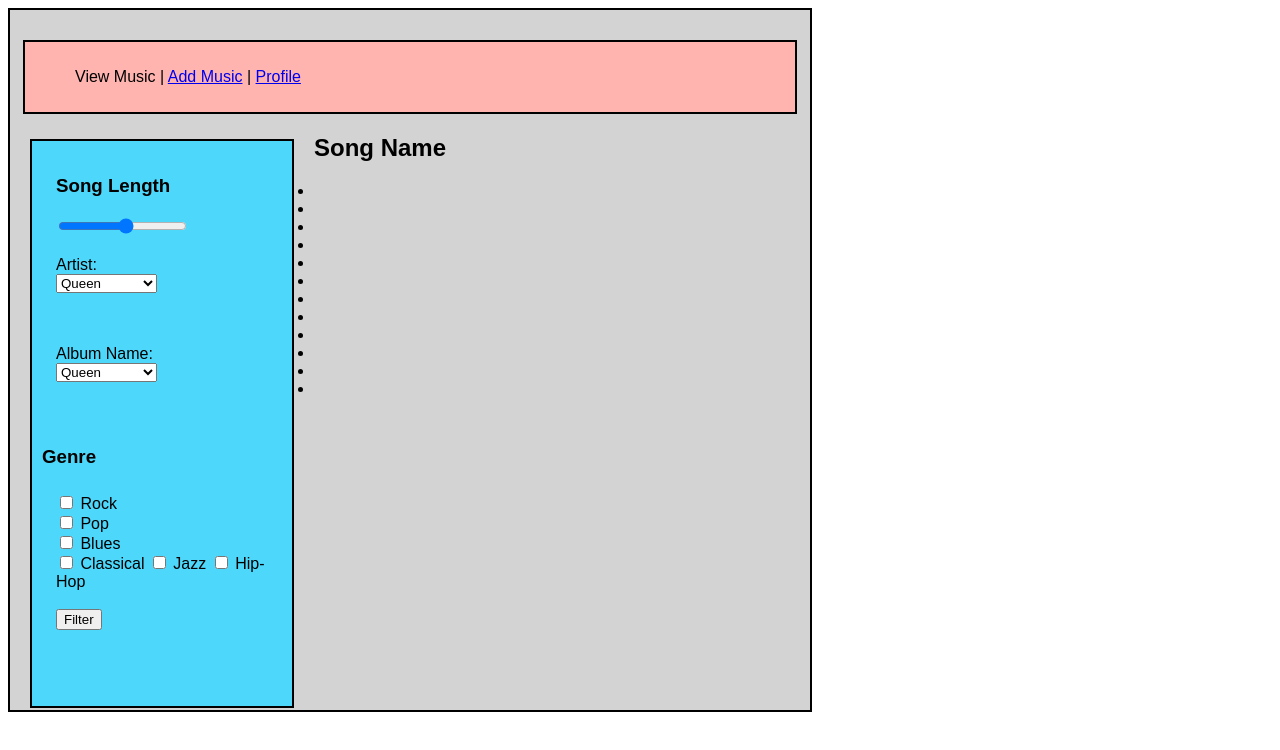
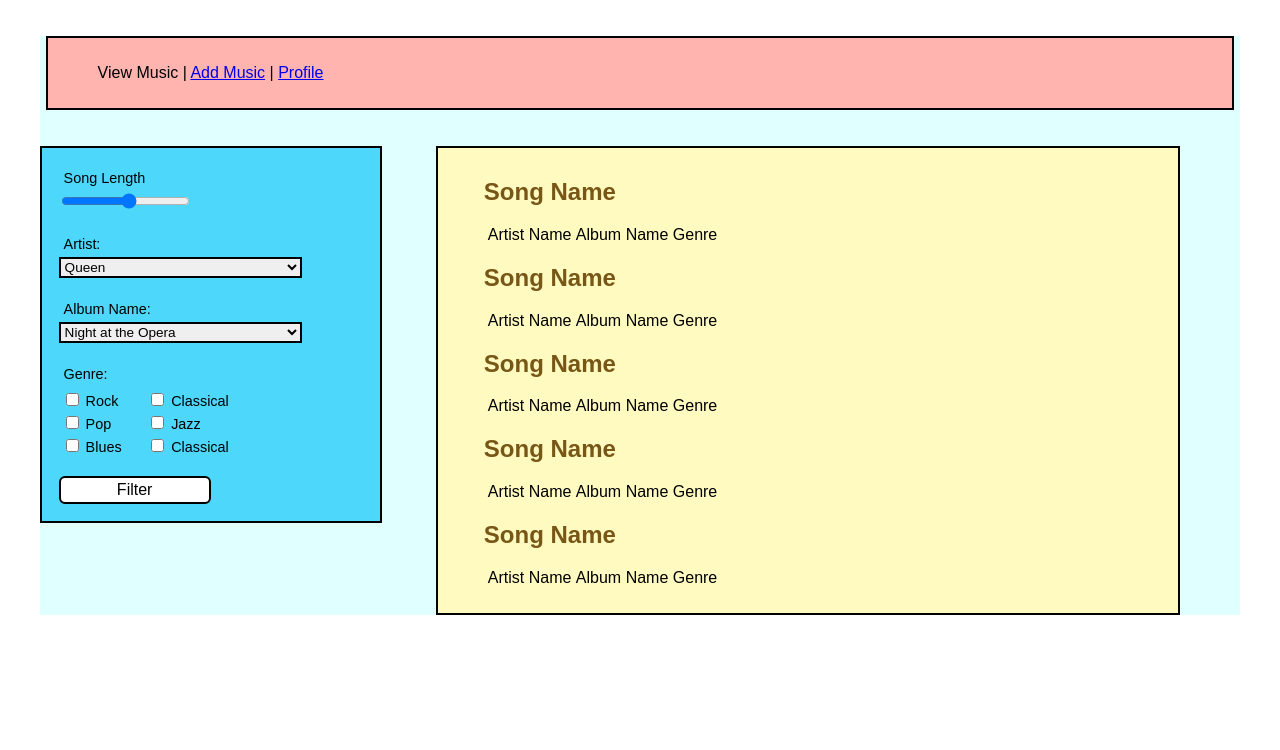
Before and after one commit to Shelleydaviswise/Music-history, a plain HTML site: page index.html in a window 1280 px wide. Drawn offline with Linux system fonts and the light colour scheme.

Commit message:
Blue and yellow boxes present; select boxes and checkboxes placed and styled; issues with spanning blue and yellow boxes to fill main div; no flex boxes utilized yet.

```diff
--- a/index.html
+++ b/index.html
@@ -8,8 +8,8 @@
 </head>
 
 <body>
- <div class="container">
-  <div>
+  <!--Wrapper used to constrain blue and yellow boxes - tried div="main-div" to hold the boxes but I can't quite get it.  -->
+<div class="wrapper">
     <nav class="main-nav">
       <ul>
         <li>
@@ -23,75 +23,82 @@
         </li>
       </ul>
     </nav>
-  </div>
+  <!-- <div class="main-div"> -->
     <section class="blue-box">
       <form>
-      <fieldset>
-        <h3>Song Length</h3>
+          <label>Song Length</label>
           <input type="range" name="length" min="2.5" max="10">
           <br>
           <br>
           <label for="artist-name">Artist: </label>
-        <br>
-        <label for="artist-name"</label>
-      <select id="loan-type" name="loan-type">
+          <select class="select-box">
             <option>Queen</option>
             <option>Lyle Lovett</option>
             <option>Van Morrison</option>
             <option>Laura Love</option>
             <option>Joni Mitchell</option>
           </select>
-
-      </fieldset>
           <br>
           <br>
-      <fieldset>
-        <label for="album-name">Album Name: </label>
-        <br>
-        <select name="album-name" list="album-name" placeholder="Options">
-          <option >Queen</option>
-          <option >Lyle Lovett</option>
-          <option >Van Morrison</option>
+          <label for="album-name">Album Name:</label>
+          <select class="select-box">
+            <option>Night at the Opera</option>
+            <option>News of the World</option>
+            <option>Van Morrison</option>
             <option>Laura Love</option>
-          <option >Joni Mitchell</option>
+            <option>Joni Mitchell</option>
           </select>
-      </fieldset>
+      <form>
         <br>
         <br>
-      <h3>Genre</h3>
-      <fieldset>
-        <input type="checkbox" name="rock" value="rock-song"> Rock
+        <label>Genre:</label>
+        <table>
+          <tr>
+            <td><input type="checkbox" name="rock" value="rock-song"> Rock</td>
+            <td><input type="checkbox" name="classical" value="classical-music"> Classical</td>
+          </tr>
+          <tr>
+            <td><input type="checkbox" name="pop" value="pop-song"> Pop</td>
+            <td><input type="checkbox" name="jazz" value="jazz-music"> Jazz</td>
+          </tr>
+          <tr>
+            <td><input type="checkbox" name="blues" value="blues-song"> Blues</td>
+            <td><input type="checkbox" name="hip-hop" value="hip-hop"> Classical</td>
+           </table>
           <br>
-        <input type="checkbox" name="pop" value="pop-song"> Pop
-        <br>
-        <input type="checkbox" name="blues" value="blues-song"> Blues
-        <br>
-        <input type="checkbox" name="classical" value="classical-music"> Classical
-        <input type="checkbox" name="jazz" value="jazz-song"> Jazz
-        <input type="checkbox" name="hip-hop" value="hip-hop"> Hip-Hop
-        <br>
-        <br>
-        <input type="button" value="Filter" </fieldset>
+          <input class="button" type="button" value="Filter" </fieldset>
       </form>
     </section>
     <section class="yellow-box">
       <h2>Song Name</h2>
       <ul>
-      <li></li>
-      <li></li>
-      <li></li>
-      <li></li>
-      <li></li>
-      <li></li>
-      <li></li>
-      <li></li>
-      <li></li>
-      <li></li>
-      <li></li>
-      <li></li>
+        <li>Artist Name</li>
+        <li>Album Name</li>
+        <li>Genre</li>
+      </ul>
+      <h2>Song Name</h2>
+      <ul>
+        <li>Artist Name</li>
+        <li>Album Name</li>
+        <li>Genre</li>
+      </ul><h2>Song Name</h2>
+      <ul>
+        <li>Artist Name</li>
+        <li>Album Name</li>
+        <li>Genre</li>
+      </ul><h2>Song Name</h2>
+      <ul>
+        <li>Artist Name</li>
+        <li>Album Name</li>
+        <li>Genre</li>
+      </ul><h2>Song Name</h2>
+      <ul>
+        <li>Artist Name</li>
+        <li>Album Name</li>
+        <li>Genre</li>
       </ul>
     </section>
+  <!-- </div> -->
 </div>
-
 </body>
 </html>
--- a/style.css
+++ b/style.css
@@ -1,50 +1,100 @@
-.container {
-  background-color: lightgrey;
-  border: 2px solid black;
+
+
+/*********
+GENERAL
+*********/
+
+.wrapper {
+  background-color: lightcyan;
+  max-width: 95%;
+  margin: 0 auto;
   font-family: Arial, sans-serif;
-  width: 800px;
-  height: 700px;
 }
 
-
+/*********
+NAVIGATION
+**********/
 .main-nav {
-  width: 750px;
-  margin: 30px auto 10px auto;
+  width: 97%;
+  margin: 3% auto;
   padding: 10px;
   background-color: #FFB4B0;
   border: 2px solid black;
 }
 
-nav > ul > li {
+li {
   text-decoration: none;
   display: inline;
+  color: black;
+}
+
+.main-div {
+  border: 2px solid black;
+  max-width: 100%
+}
+
+form {
+  margin: 5px;
+  padding: 5px;
+}
+
+label {
+  font-size: .90em;
+  display: block;
+  padding: 5px;
 }
 
 .blue-box {
-  max-width: 30%;
-  height: 545px;
-  margin: 15px 2.5% 0 2.5%;
-  padding: 10px;
+  width: 27%;
+ /* min-width: 200px;*/
+  padding: 7px;
   background-color: #4DD7FA;
   border: 2px solid black;
   float: left;
   clear: left;
   display: inline-block;
+  margin: 0 3% 0 0;
 }
 
-input [type="datalist"]
+tr {
+  align: center;
+}
+
+td {
+  font-size: .90em;
+  width: 50%;
+}
+
+.select-box {
+  border: 2px solid black;
+  font-size: .85em;
+  width: 80%;
+}
+
+.check-box {
+
+}
+
+.button {
+  font-size: 1em;
+  padding: 3px;
+  border: 2px solid black;
+  background-color: white;
+  border-radius: 6px;
+  width: 50%;
+
+}
 
 .yellow-box {
-  max-width: 60%;
-  height: 545px;
+  width: 60%;
   background-color: #FEFAC0;
-  margin: 15px 2.5% 0 2.5%;
+  margin: 0 0 0 1.5%;
   padding: 10px;
   border: 2px solid black;
   color: #785616;
   display: inline-block;
 }
 
-fieldset {
-  border: none;
+h2 {
+  margin-left: 1.5em;
 }
```
Lines whose indentation alone changed are shown as unchanged.
